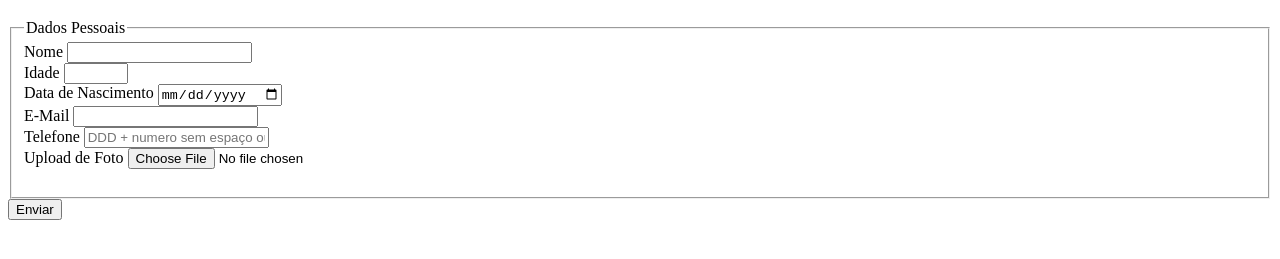
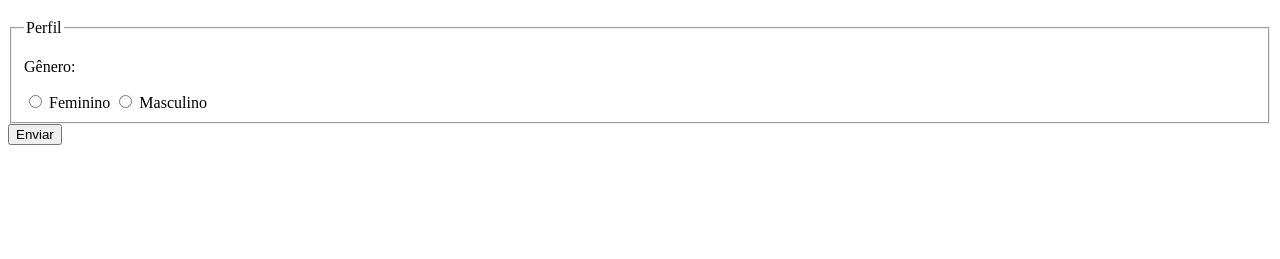
Before and after one commit to RonaldoMagalhaes2/pesquisa-culturama, a plain HTML site: page index.html in a window 1280 px wide. Shown: the part 61-320 px from the top of the page. Drawn offline with Linux system fonts and the light colour scheme.

Commit message:
Adiciona opcoes de genero

```diff
--- a/index.html
+++ b/index.html
@@ -12,8 +12,8 @@
 
     <section>
         <form action="" method="GET">
-            <!-- Dados pessoais -->
-            <fieldset>
+
+            <!-- <fieldset>
                 <legend>Dados Pessoais</legend>
                 <label for="userName">Nome</label>
                 <input type="text" name="userName" required>
@@ -46,7 +46,19 @@
                 <br>
                 <br>
 
+            </fieldset> -->
+
+            <fieldset>
+                <legend>Perfil</legend>
+                <p>Gênero:</p>
+                <input type="radio" name="userGender" value="Feminino">
+                <label for="userGender">Feminino</label>
+                <input type="radio" name="userGender" value="Masculino">
+                <label for="userGender">Masculino</label>
+
             </fieldset>
+
+
 
             <button type="submit">Enviar</button>
 
```
